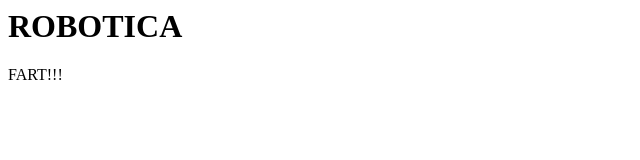
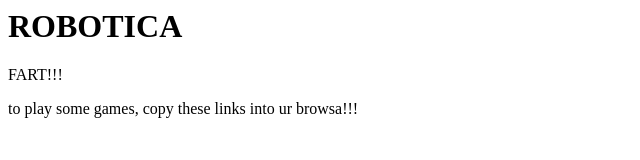
Before and after one commit to AVRDevlepor/RoboticaSite, a plain HTML site: page index.html in a window 1280 px wide. Shown: the whole page, without its empty margins (0-640 px from the left). Drawn offline with Linux system fonts and the light colour scheme.

Commit message:
Update index.html

```diff
--- a/index.html
+++ b/index.html
@@ -10,5 +10,9 @@
 
 <p>FART!!!</p>
 
+  to play some games, copy these links into ur browsa!!!
+
+
+
 
 </body></html>
```
